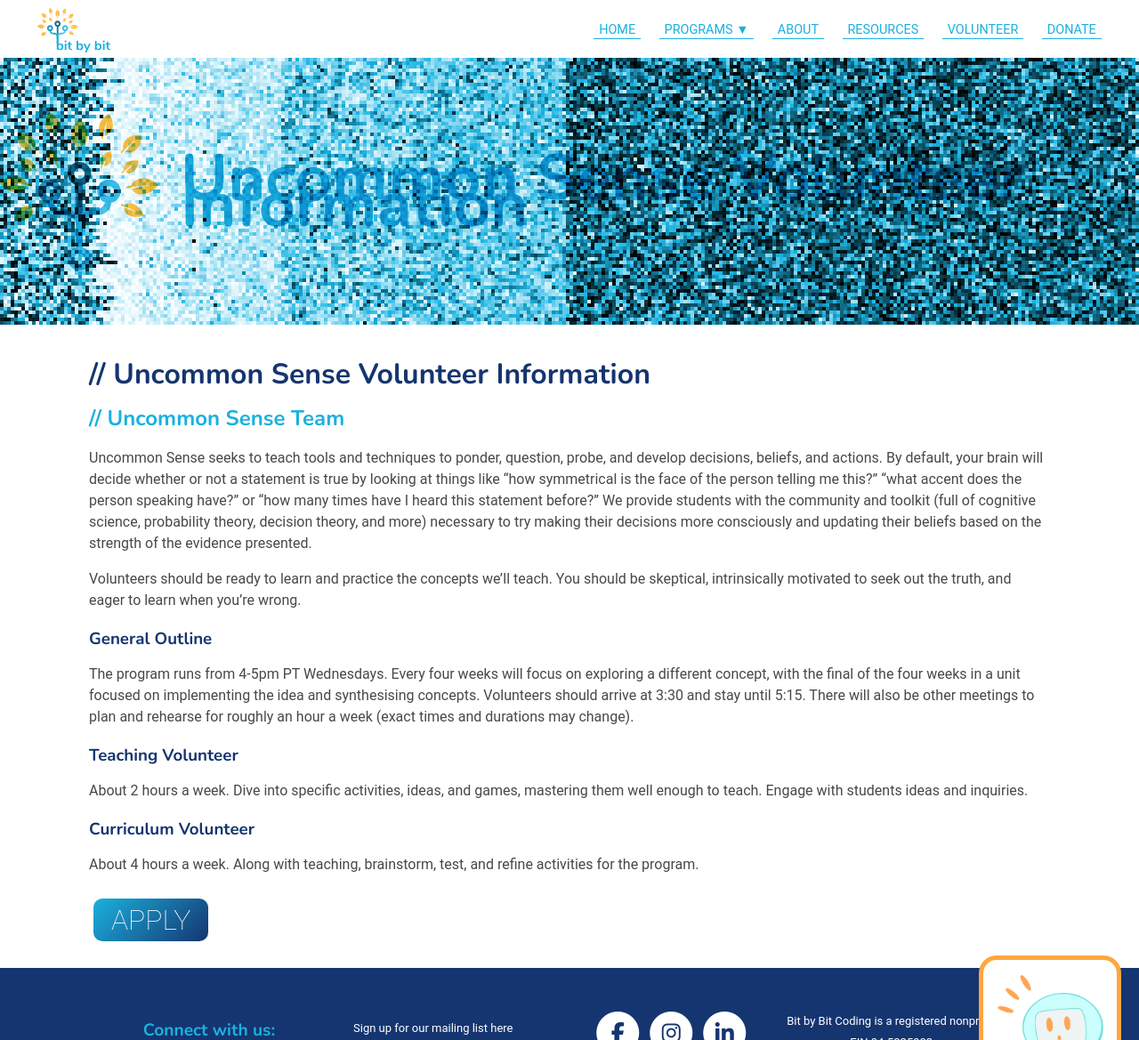
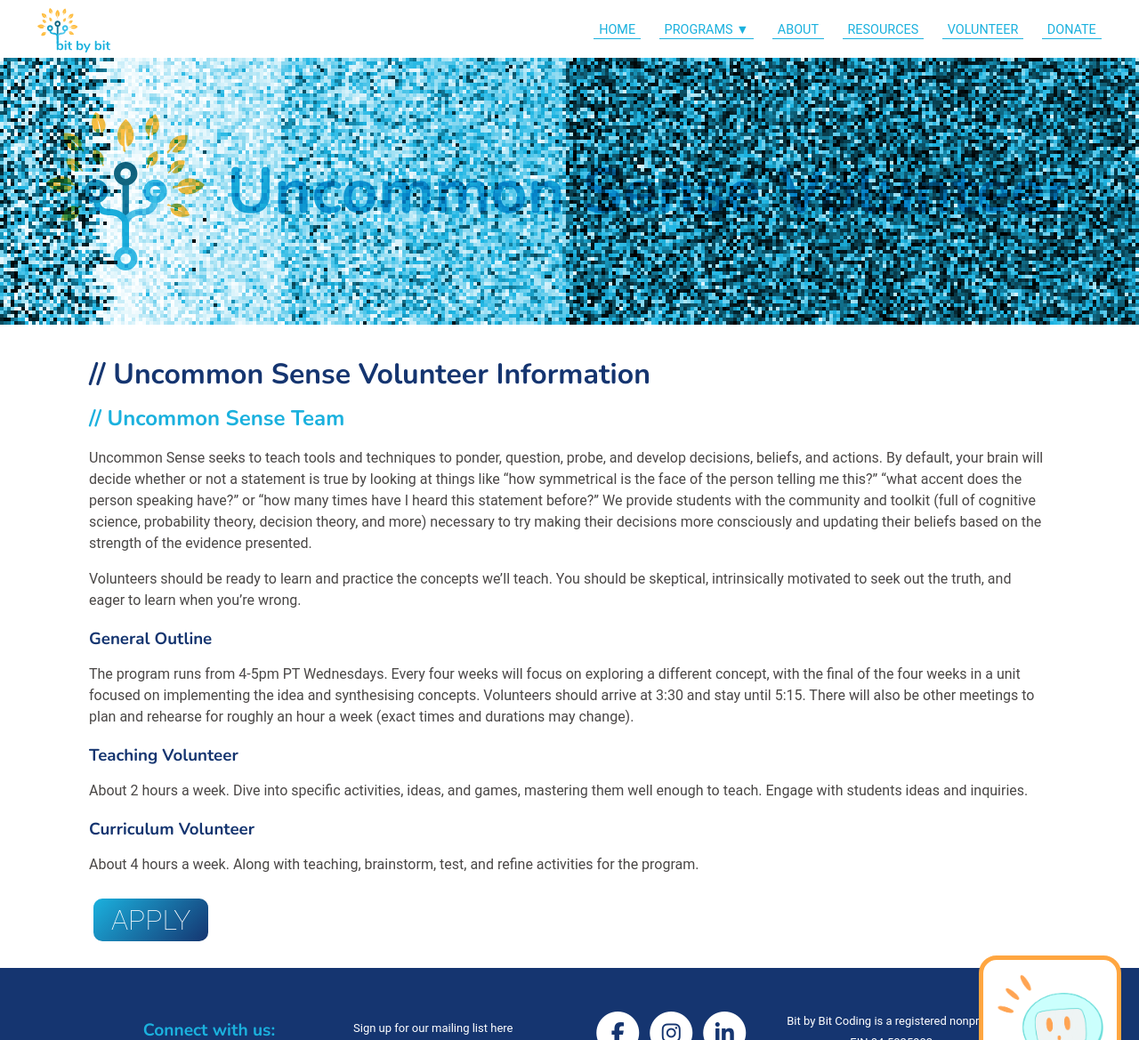
Before and after one commit to bit-by-bit-coding/bxb-website, a Jekyll site: the page built from usvolunteerinfo.html, in a window 1280 px wide and 1277 px high, cut to the strip 0-1169 px from the top of the window. Shown: the whole strip at 89% size. Built offline with Jekyll 4.4.1, drawn with Linux system fonts in a browser that asks for light colours; nearby versions of some CDN libraries; some web fonts are replaced.

Commit message:
fix banner bug!!!!!!!
line heights

```diff
--- a/ffvolunteerinfo.html
+++ b/ffvolunteerinfo.html
@@ -1,7 +1,7 @@
 ---
 layout: default
 title: "Form and Function Volunteer Information: Bit by Bit"
-banner-title: "Form and Function Volunteer Information"
+banner-title: "Form and Function Volunteer"
 scripts:
 - "utils.js"
 - "sort.js"
--- a/hwvolunteerinfo.html
+++ b/hwvolunteerinfo.html
@@ -1,7 +1,7 @@
 ---
 layout: default
 title: "Hello World Volunteer Information: Bit by Bit"
-banner-title: "Hello World Volunteer Information"
+banner-title: "Hello World Volunteer"
 scripts:
 - "utils.js"
 - "sort.js"
--- a/styles/style.scss
+++ b/styles/style.scss
@@ -37,6 +37,10 @@
     font-family: $heading-font;
     font-weight: 700;
     line-height: 1;
+}
+
+#logoText {
+    line-height: 125%;
 }
 
 h2 {
--- a/usvolunteerinfo.html
+++ b/usvolunteerinfo.html
@@ -1,7 +1,7 @@
 ---
 layout: default
 title: "Uncommon Sense Volunteer Information: Bit by Bit"
-banner-title: "Uncommon Sense Volunteer Information"
+banner-title: "Uncommon Sense Volunteer"
 scripts:
 - "utils.js"
 - "sort.js"
```
